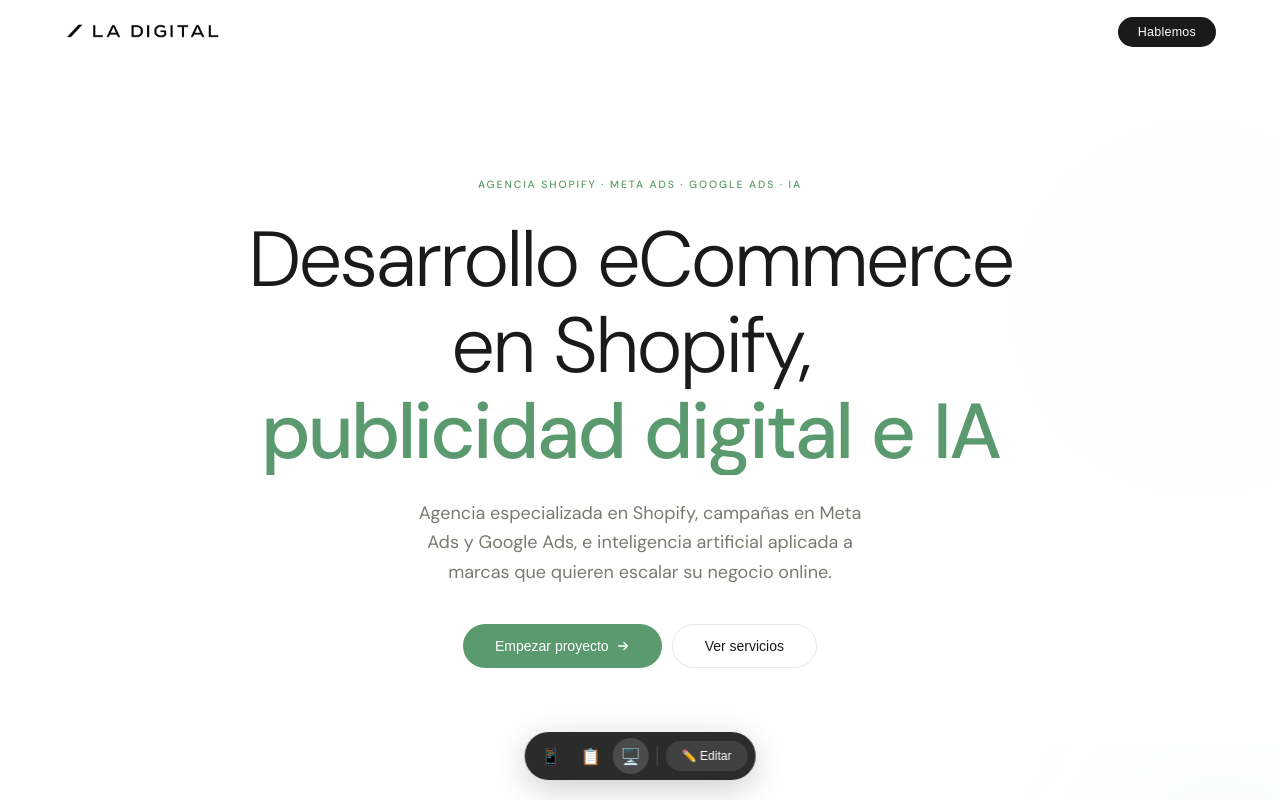
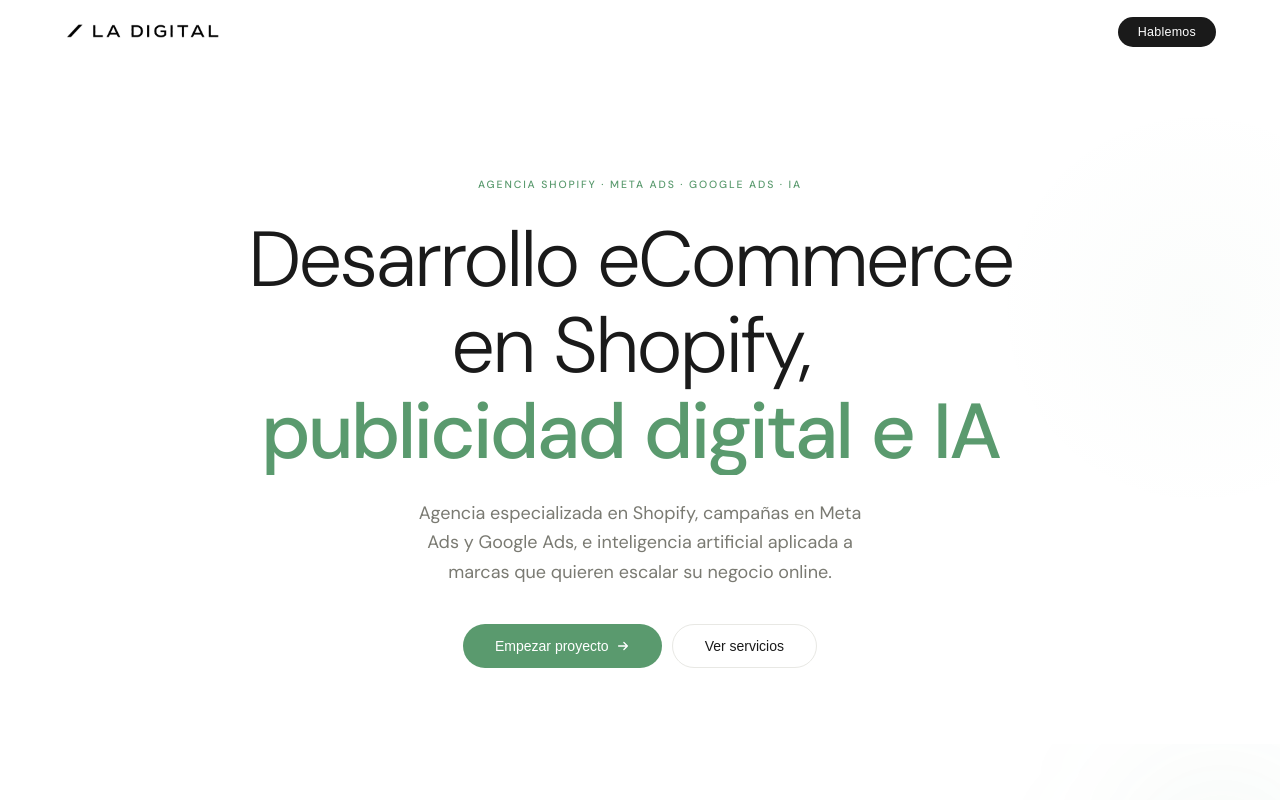
Before and after one commit to LaDigital2026/la-digital-web, a React (Create React App) app: page / in a window 1280 px wide. Shown: the top 800 px of the page. Built offline with nearby package versions, Linux system fonts and the light colour scheme.

Commit message:
Update App.jsx

```diff
--- a/src/App.jsx
+++ b/src/App.jsx
@@ -44,7 +44,7 @@
     { brand: "Petite Marmotte", tag: "Shopify + Migración", metric: 0, metricPrefix: "", metricSuffix: "", metricLabel: "migración en curso", desc: "Marca de productos para bebés en algodón orgánico con 75K seguidores en Instagram. Migración de PrestaShop a Shopify, rediseño de experiencia de compra y estrategia de marketing digital.", period: "En curso", logoUrl: "" },
     { brand: "Tantä Rainwear", tag: "eCommerce + PPC", metric: 6.8, metricPrefix: "", metricSuffix: "x", metricLabel: "ROAS medio", desc: "Chubasqueros e impermeables premium nacidos en el País Vasco. Gestión de campañas en Meta Ads y Google Ads con un crecimiento de ventas anual del 70%.", period: "Proyecto continuo", logoUrl: "" },
   ],
-  contact: { tag: "Contacto", title: "Cuéntanos", titleBold: "tu proyecto", subtitle: "Nuestro equipo recibe tu mensaje al instante y la IA nos ayuda a preparar la mejor propuesta." },
+  contact: { tag: "Contacto", title: "Cuéntanos", titleBold: "tu proyecto", subtitle: "Nuestro equipo recibe tu mensaje al instante y te contactamos en menos de 24 horas." },
 };
 
 const ContentCtx = createContext();
@@ -898,6 +898,14 @@
   const [editOpen, setEditOpen] = useState(false);
   const [loaded, setLoaded] = useState(false);
 
+  // Check if admin mode via URL param ?admin=ladigital2026
+  const isAdmin = (() => {
+    try {
+      const params = new URLSearchParams(window.location.search);
+      return params.get("admin") === "ladigital2026";
+    } catch { return false; }
+  })();
+
   // Load saved content on mount
   useEffect(() => {
     async function load() {
@@ -905,7 +913,6 @@
         const result = await window.storage.get(STORAGE_KEY);
         if (result && result.value) {
           const saved = JSON.parse(result.value);
-          // Deep merge saved over defaults so new fields are preserved
           setContent(prev => {
             const merged = { ...prev };
             for (const key of Object.keys(saved)) {
@@ -940,15 +947,15 @@
   }, [content, loaded]);
 
   const go = () => document.getElementById("contacto")?.scrollIntoView({ behavior: "smooth" });
-  const viewWidth = view === "mobile" ? 375 : view === "tablet" ? 768 : "100%";
-  const isMobile = view === "mobile";
-  const isMobileOrTablet = view !== "desktop";
+  const viewWidth = isAdmin ? (view === "mobile" ? 375 : view === "tablet" ? 768 : "100%") : "100%";
+  const isMobile = isAdmin ? view === "mobile" : false;
+  const isMobileOrTablet = isAdmin ? view !== "desktop" : false;
 
   return (
     <ContentCtx.Provider value={content}>
-      <div style={{ background: "#E0E0DC", minHeight: "100vh", paddingBottom: 72 }}>
+      <div style={{ background: isAdmin ? "#E0E0DC" : t.bg, minHeight: "100vh", paddingBottom: isAdmin ? 72 : 0 }}>
         <Fonts />
-        <div style={{ width: viewWidth, maxWidth: "100%", margin: view === "desktop" ? "0" : "0 auto", background: t.bg, minHeight: "100vh", boxShadow: view !== "desktop" ? "0 0 40px rgba(0,0,0,0.1)" : "none", transition: "width .4s cubic-bezier(.16,1,.3,1)", position: "relative", overflow: "visible" }}>
+        <div style={{ width: viewWidth, maxWidth: "100%", margin: isAdmin && view !== "desktop" ? "0 auto" : "0", background: t.bg, minHeight: "100vh", boxShadow: isAdmin && view !== "desktop" ? "0 0 40px rgba(0,0,0,0.1)" : "none", transition: "width .4s cubic-bezier(.16,1,.3,1)", position: "relative", overflow: "visible" }}>
           <Navbar onContact={go} isMobile={isMobile} />
           <Hero onContact={go} isMobile={isMobile} />
           <Services isMobile={isMobileOrTablet} />
@@ -958,8 +965,8 @@
           <Contact />
           <Footer />
         </div>
-        <Toolbar view={view} setView={setView} editOpen={editOpen} setEditOpen={setEditOpen} />
-        {editOpen && <AdminPanel content={content} setContent={setContent} onClose={() => setEditOpen(false)} />}
+        {isAdmin && <Toolbar view={view} setView={setView} editOpen={editOpen} setEditOpen={setEditOpen} />}
+        {isAdmin && editOpen && <AdminPanel content={content} setContent={setContent} onClose={() => setEditOpen(false)} />}
       </div>
     </ContentCtx.Provider>
   );
```
